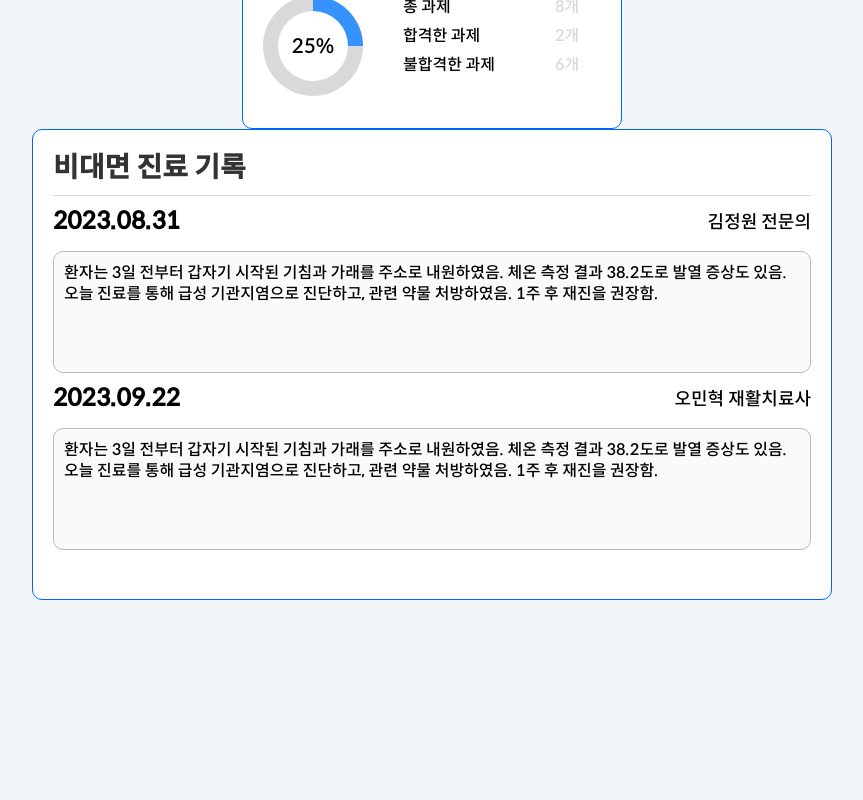
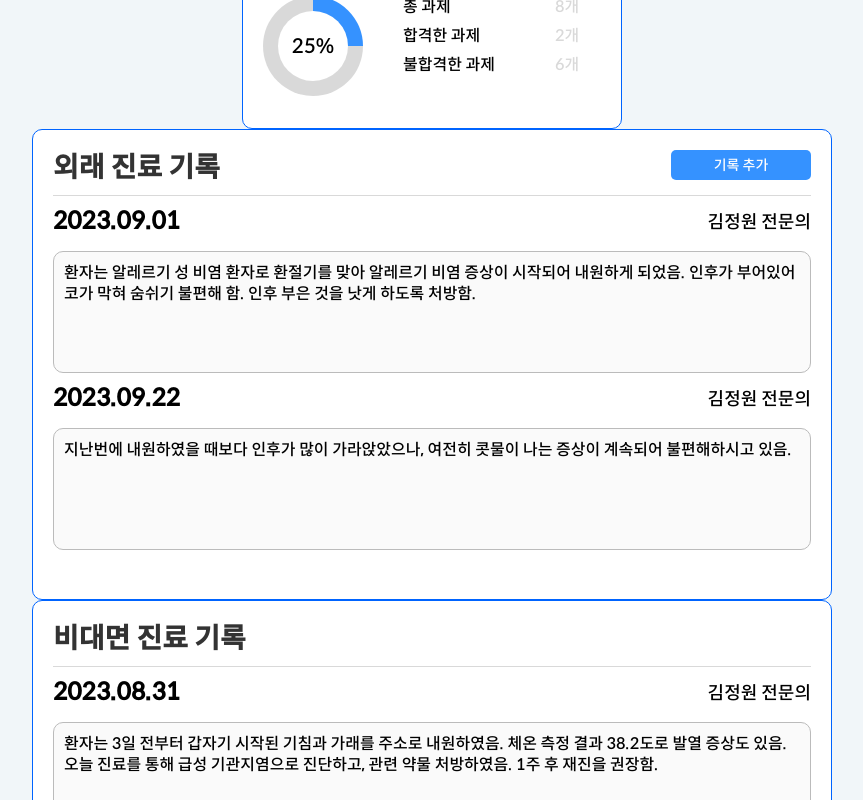
Before and after one commit to sync-without-async/Rehab-FrontEnd, a React (Vite) app: page /doctordetail in a window 1280 px wide. Shown: the part 551-1351 px from the top of the page, without its empty margins (208-1071 px from the left). Built offline with nearby package versions, Linux system fonts and the light colour scheme.

Commit message:
Feat: 전문의 외래 진료 기록 컴포넌트 구현(login-api 연결)

```diff
--- /dev/null
+++ b/src/components/DoctorDashBoard/DoctorFaceRecord.jsx
@@ -0,0 +1,104 @@
+import styled from "styled-components";
+import { getFaceRecords } from "../../librarys/login-api";
+
+const Container = styled.div`
+  width: 800px;
+  height: 471px;
+  margin: 0 auto;
+  padding: 20px;
+  border: 1px solid #0064ff;
+  border-radius: 10px;
+  background-color: #ffffff;
+  font-family: "Spoqa Han Sans Neo", "sans-serif";
+  position: relative;
+`;
+
+const Title = styled.h1`
+  font-size: 28px;
+  font-weight: bold;
+  color: #333;
+  display: inline-block;
+`;
+
+const ButtonGroup = styled.div`
+  position: absolute;
+  top: 20px;
+  right: 20px;
+`;
+
+const Button = styled.button`
+  width: 140px;
+  height: 30px;
+  background-color: #3592FF;
+  color: #FEFDFD;
+  font-size: 14px;
+  border: none;
+  border-radius: 5px;
+  margin-left: 10px;
+  cursor: pointer;
+  &:first-child {
+    margin-left: 0;
+  }
+`;
+
+const Divider = styled.hr`
+  width: 100%;
+  height: 1px;
+  background-color: #d9d9d9;
+  border: none;
+  margin-top: 10px;
+`;
+
+const DateText = styled.p`
+  font-size: 24px;
+  font-weight: bold;
+  margin-top:10px;
+  margin-bottom: 15px;
+  display: inline-block;
+`;
+
+const RecordBox = styled.div`
+  width: 100%;
+  height: 122px;
+  background-color: #FAFAFA;
+  border-radius: 10px;
+  border: 1px solid #BBBBBB;
+  padding: 10px;
+  font-size: 16px;
+  word-wrap: break-word;
+  overflow: hidden;
+`;
+
+const DoctorInfo = styled.span`
+  font-size: 18px;
+  position: absolute;
+  margin-top: 15px;
+  right: 20px;
+`;
+
+
+const DoctorFaceRecord = () => {
+  const userId = "HL0001";
+  const records = getFaceRecords(userId);
+
+  return (
+    <Container>
+      <Title>외래 진료 기록</Title>
+      <ButtonGroup>
+        <Button>기록 추가</Button>
+      </ButtonGroup>
+      <Divider />
+      {records && records.map(record => (
+        <>
+          <DateText>{record.date}</DateText>
+          <DoctorInfo>{record.doctorName}</DoctorInfo>
+          <RecordBox>
+            {record.record}
+          </RecordBox>
+        </>
+      ))}
+    </Container>
+  );
+};
+
+export default DoctorFaceRecord;
--- a/src/librarys/login-api.js
+++ b/src/librarys/login-api.js
@@ -140,3 +140,26 @@ const userUntactRecords = {
 export function getUntactRecords(userId) {
   return userUntactRecords[userId];
 }
+
+// 기존 login-api.js 파일에 대면 진료 기록 추가
+const userFaceRecords = {
+  HL0001: [
+    {
+      date: "2023.09.01",
+      doctorName: "김정원 전문의",
+      record:
+        "환자는 알레르기 성 비염 환자로 환절기를 맞아 알레르기 비염 증상이 시작되어 내원하게 되었음. 인후가 부어있어 코가 막혀 숨쉬기 불편해 함. 인후 부은 것을 낫게 하도록 처방함.",
+    },
+    {
+      date: "2023.09.22",
+      doctorName: "김정원 전문의",
+      record:
+        "지난번에 내원하였을 때보다 인후가 많이 가라앉았으나, 여전히 콧물이 나는 증상이 계속되어 불편해하시고 있음.",
+    },
+  ],
+};
+
+// 대면 진료 기록을 반환하는 함수
+export function getFaceRecords(userId) {
+  return userFaceRecords[userId];
+}
--- a/src/pages/Doctor/DoctorDetailPage.jsx
+++ b/src/pages/Doctor/DoctorDetailPage.jsx
@@ -5,6 +5,7 @@ import DoctorDetailHeader from '../../components/DoctorDashBoard/DoctorDetailHea
 import DoctorDetailChart from '../../components/DoctorDashBoard/DoctorDetailChart';
 import DoctorCheckHW from '../../components/DoctorDashBoard/DoctorCheckHW';
 import DoctorUntactRecord from "../../components/DoctorDashBoard/DoctorUntactRecord";
+import DoctorFaceRecord from '../../components/DoctorDashBoard/DoctorFaceRecord';
 
 const PageContainer = styled.div`
   display: flex;
@@ -30,6 +31,7 @@ const DoctorDetailPage = () => {
         <DoctorDetailHeader/>
         <DoctorDetailChart/>
         <DoctorCheckHW/>
+        <DoctorFaceRecord/>
         <DoctorUntactRecord/>
       </CenteredContainer>
     </PageContainer>
```
